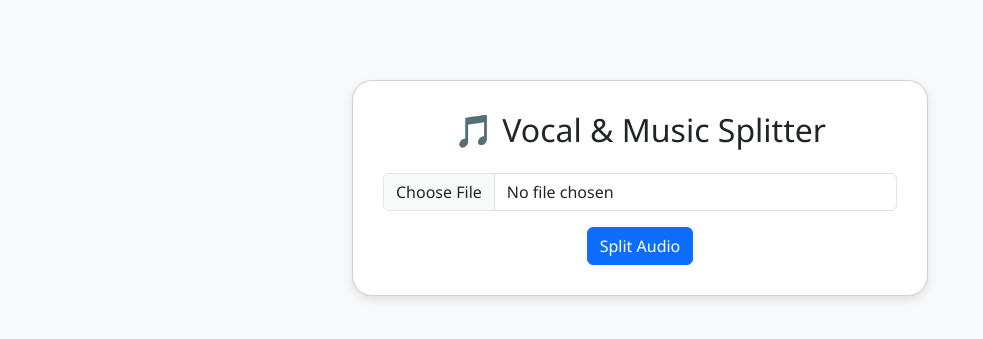
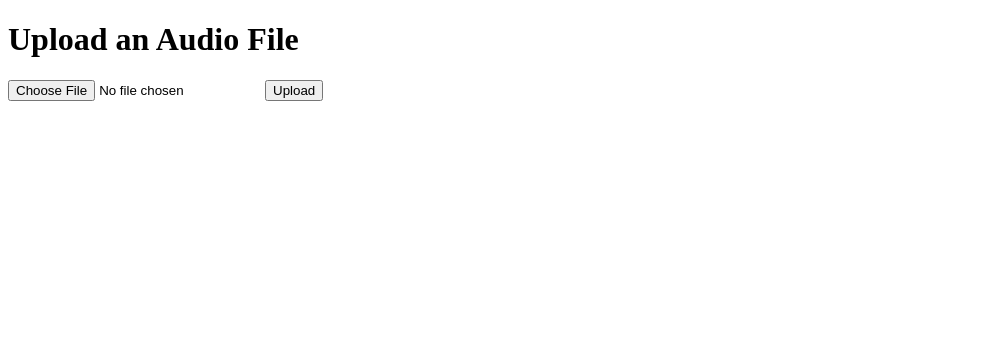
Before and after one commit to Rajesheeda/audio-separator, a Flask app: page / in a window 1280 px wide. Shown: the top 339 px of the page, without its empty margins (0-983 px from the left). Run offline with Flask 2, Linux system fonts and the light colour scheme.

Commit message:
Update index.html

```diff
--- a/templates/index.html
+++ b/templates/index.html
@@ -1,75 +1,11 @@
 <!DOCTYPE html>
-<html lang="en">
-<head>
-  <meta charset="UTF-8">
-  <title>Audio Splitter</title>
-  <link rel="stylesheet" href="https://cdn.jsdelivr.net/npm/bootstrap@5.3.3/dist/css/bootstrap.min.css">
-  <style>
-    body {
-      background: #f8f9fa;
-      font-family: 'Segoe UI', sans-serif;
-    }
-    .container {
-      max-width: 600px;
-      margin-top: 80px;
-    }
-    .card {
-      padding: 30px;
-      border-radius: 20px;
-      box-shadow: 0 4px 10px rgba(0,0,0,0.1);
-    }
-    #results {
-      display: none;
-      margin-top: 20px;
-    }
-    audio {
-      width: 100%;
-      margin-bottom: 10px;
-    }
-  </style>
-</head>
+<html>
+<head><title>Upload Audio</title></head>
 <body>
-  <div class="container">
-    <div class="card text-center">
-      <h2 class="mb-4">🎵 Vocal & Music Splitter</h2>
-      <form id="upload-form" method="POST" enctype="multipart/form-data" action="/process">
-        <div class="mb-3">
-          <input class="form-control" type="file" name="audio_file" accept="audio/*" required>
-        </div>
-        <button class="btn btn-primary" type="submit">Split Audio</button>
-      </form>
-
-      <div id="results" class="alert alert-success mt-4 text-start">
-        <h5>✅ Processing Complete</h5>
-        <p>🎧 Listen to the separated tracks:</p>
-        <div>
-          <strong>Vocals:</strong>
-          <audio controls id="vocals-player"></audio>
-        </div>
-        <div>
-          <strong>Accompaniment:</strong>
-          <audio controls id="accomp-player"></audio>
-        </div>
-        <div>
-          <strong>Original:</strong>
-          <audio controls id="original-player"></audio>
-        </div>
-        <a id="download-link" class="btn btn-success mt-3" href="#" download>⬇️ Download ZIP</a>
-      </div>
-    </div>
-  </div>
-
-  <script>
-    const urlParams = new URLSearchParams(window.location.search);
-    if (urlParams.has('download')) {
-      const base = '/output/' + urlParams.get('download').replace('.zip', '');
-
-      document.getElementById('results').style.display = 'block';
-      document.getElementById('download-link').href = '/download/' + urlParams.get('download');
-      document.getElementById('vocals-player').src = `${base}/vocals.wav`;
-      document.getElementById('accomp-player').src = `${base}/accompaniment.wav`;
-      document.getElementById('original-player').src = `${base}/original.mp3`;
-    }
-  </script>
+  <h1>Upload an Audio File</h1>
+  <form action="/process" method="post" enctype="multipart/form-data">
+    <input type="file" name="file" accept="audio/*" required>
+    <input type="submit" value="Upload">
+  </form>
 </body>
 </html>
```
